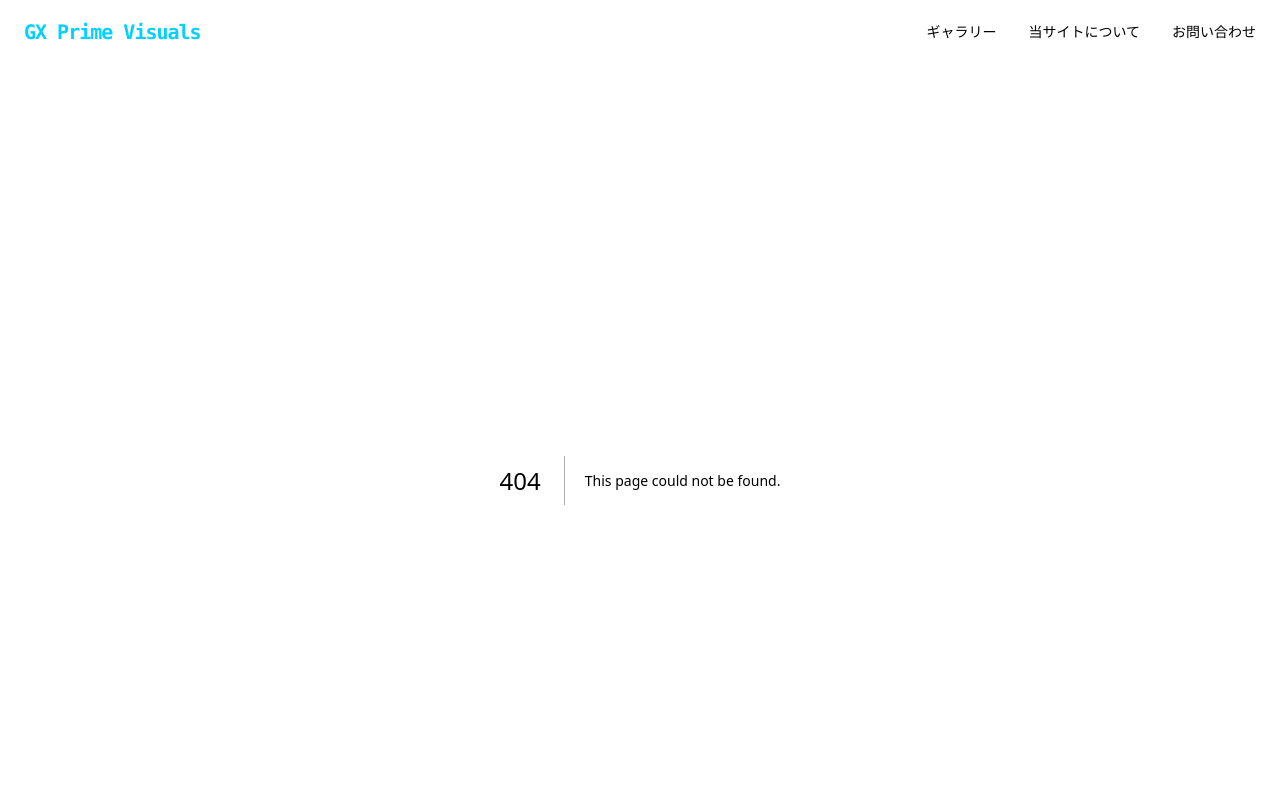
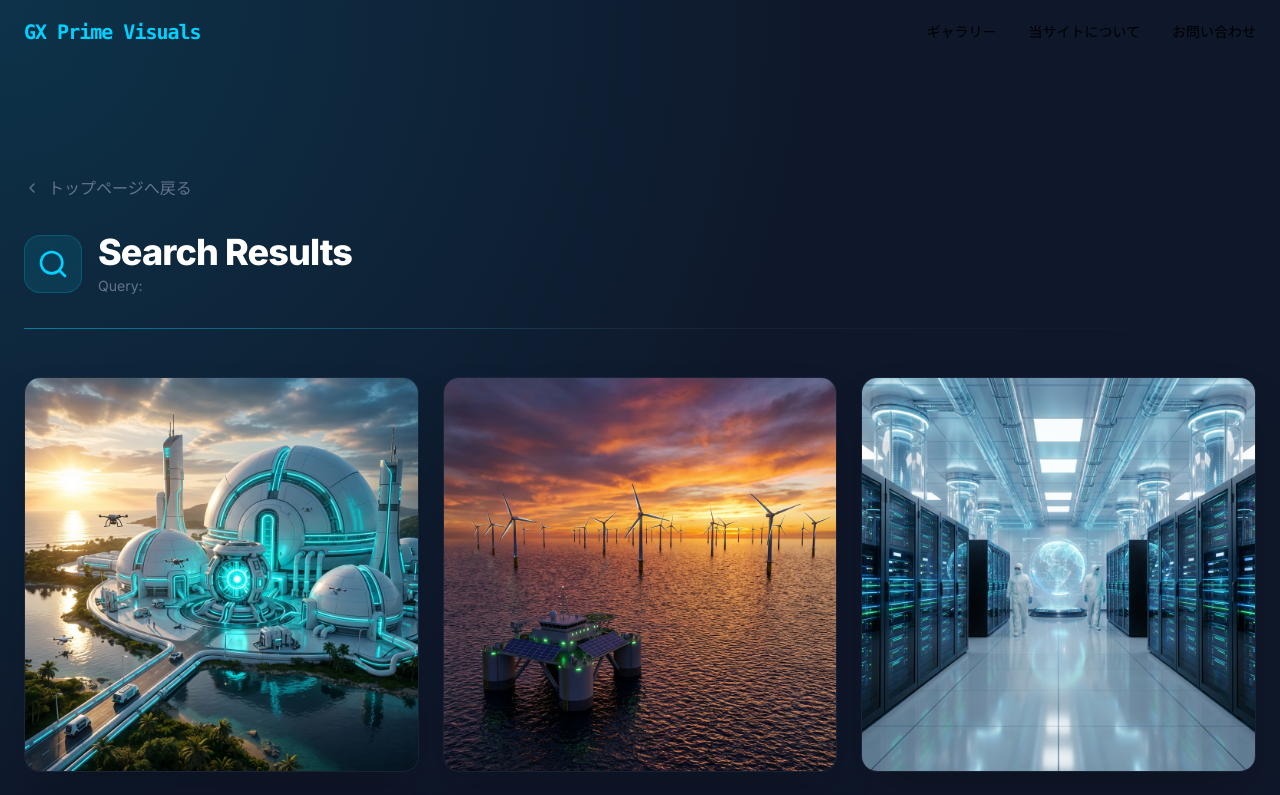
Before and after one commit to Kitagit761007/ai-material-prime, a Next.js app: page /search in a window 1280 px wide. Before the commit this address had no page. Shown: the top 795 px of the page. Built offline with nearby package versions, Linux system fonts and the light colour scheme.

Commit message:
Run #33: Finalized dual-routing search strategy and enhanced No Results UI

```diff
--- /dev/null
+++ b/app/search/page.tsx
@@ -0,0 +1,55 @@
+"use client";
+
+import { useSearchParams } from "next/navigation";
+import ImageGrid from "@/components/ImageGrid";
+import { ChevronLeft, Search } from "lucide-react";
+import Link from "next/link";
+import { Suspense } from "react";
+
+function SearchResults() {
+    const searchParams = useSearchParams();
+    const query = searchParams.get("q") || "";
+
+    return (
+        <div className="flex flex-col min-h-screen pt-24 pb-12">
+            <div className="max-w-7xl mx-auto px-6 w-full mb-12">
+                <Link
+                    href="/"
+                    className="inline-flex items-center gap-2 text-slate-500 hover:text-gx-cyan transition-colors mb-8 group"
+                >
+                    <ChevronLeft className="w-4 h-4 transform group-hover:-translate-x-1 transition-transform" />
+                    トップページへ戻る
+                </Link>
+
+                <div className="flex items-center gap-4 mb-2">
+                    <div className="p-3 bg-gx-cyan/10 rounded-2xl border border-gx-cyan/20">
+                        <Search className="w-8 h-8 text-gx-cyan" />
+                    </div>
+                    <div>
+                        <h1 className="text-4xl font-extrabold text-white tracking-tight">
+                            Search Results
+                        </h1>
+                        <p className="text-slate-500 text-sm mt-1">
+                            Query: <span className="text-gx-cyan font-bold">{query}</span>
+                        </p>
+                    </div>
+                </div>
+                <div className="h-px w-full bg-gradient-to-r from-gx-cyan/50 via-white/5 to-transparent mt-8" />
+            </div>
+
+            <ImageGrid searchQuery={query} />
+        </div>
+    );
+}
+
+export default function SearchPage() {
+    return (
+        <Suspense fallback={
+            <div className="min-h-screen flex items-center justify-center">
+                <div className="animate-spin rounded-full h-8 w-8 border-t-2 border-gx-cyan" />
+            </div>
+        }>
+            <SearchResults />
+        </Suspense>
+    );
+}
--- a/components/Hero.tsx
+++ b/components/Hero.tsx
@@ -1,5 +1,13 @@
 import { useRouter } from "next/navigation";
 import { Search, Briefcase, CheckCircle, MonitorCheck } from "lucide-react";
+import assets from "@/data/assets.json";
+
+const knownTags = new Set(
+    assets.flatMap(a => [
+        a.category.toLowerCase(),
+        ...a.tags.map(t => t.toLowerCase().replace("#", ""))
+    ])
+);
 
 interface HeroProps {
     searchQuery: string;
@@ -11,14 +19,23 @@ export default function Hero({ searchQuery, setSearchQuery }: HeroProps) {
 
     const handleSearch = (e?: React.FormEvent) => {
         if (e) e.preventDefault();
-        if (searchQuery.trim()) {
-            router.push(`/tags/${encodeURIComponent(searchQuery.trim().replace("#", ""))}`);
+        const term = searchQuery.trim().replace("#", "");
+        if (!term) return;
+
+        if (knownTags.has(term.toLowerCase())) {
+            router.push(`/tags/${encodeURIComponent(term)}`);
+        } else {
+            router.push(`/search?q=${encodeURIComponent(term)}`);
         }
     };
 
     const handleTagClick = (tag: string) => {
-        const cleanTag = tag.startsWith("#") ? tag.substring(1) : tag;
-        router.push(`/tags/${encodeURIComponent(cleanTag)}`);
+        const term = tag.startsWith("#") ? tag.substring(1) : tag;
+        if (knownTags.has(term.toLowerCase())) {
+            router.push(`/tags/${encodeURIComponent(term)}`);
+        } else {
+            router.push(`/search?q=${encodeURIComponent(term)}`);
+        }
     };
 
     return (
```
